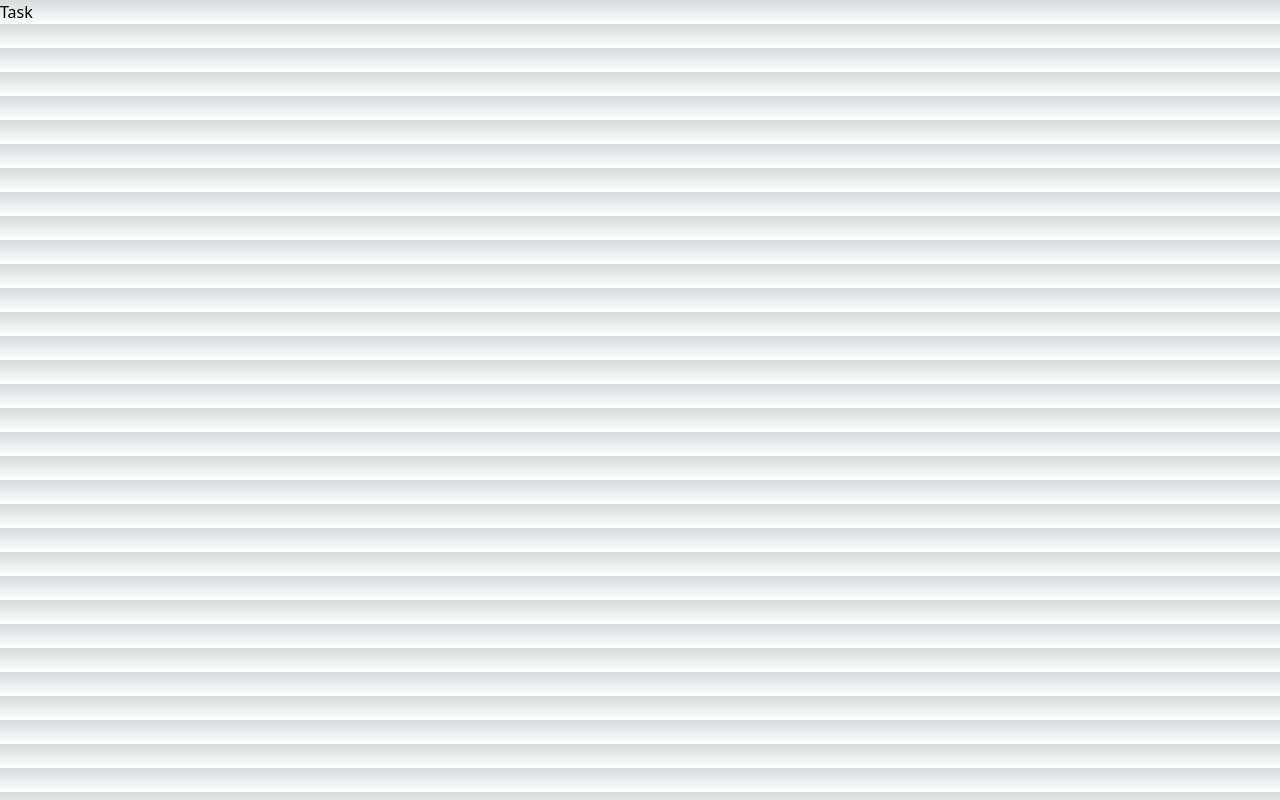
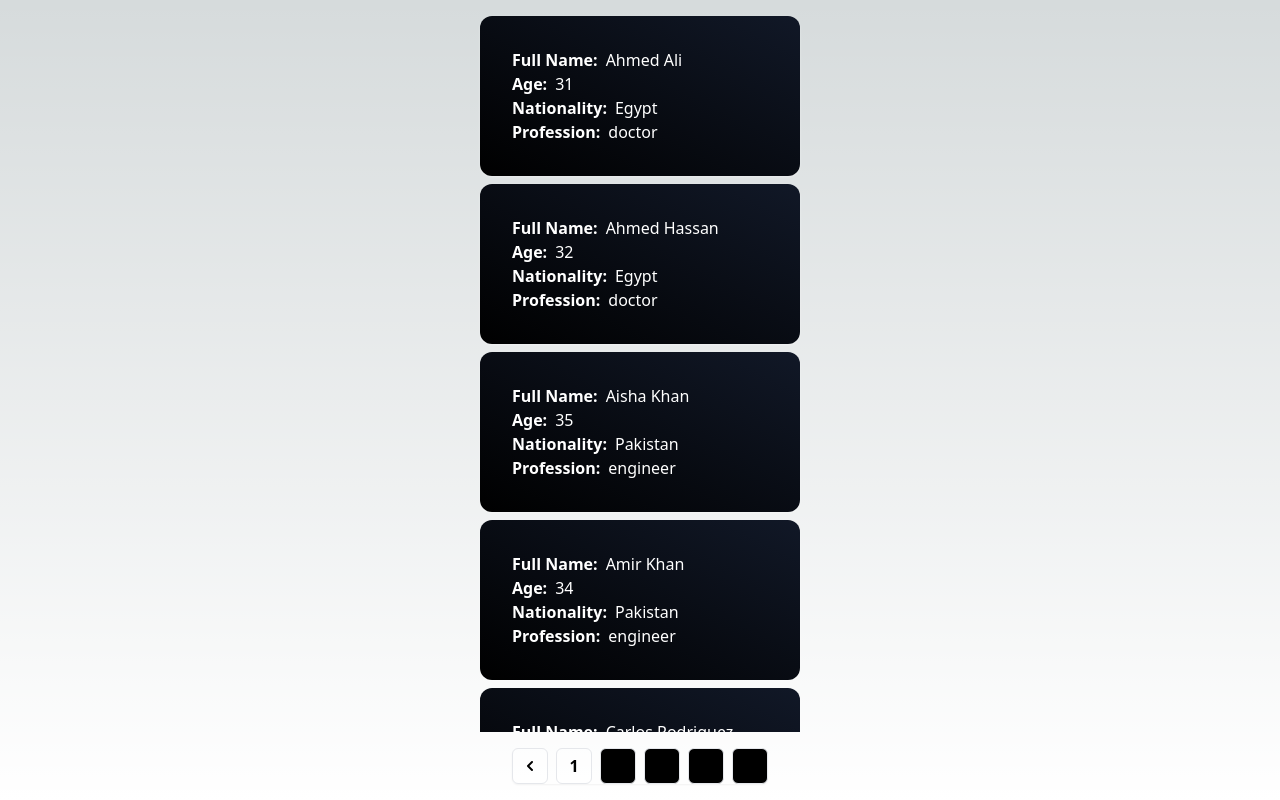
Before and after one commit to gorrion-io/winter-camp-2024, a Next.js app: page /task/1 in a window 1280 px wide. Built offline with nearby package versions, Linux system fonts and the light colour scheme.

Commit message:
feat(crew-SSR): implement pagination for crew list using SSR

```diff
--- a/pages/task/[page].tsx
+++ b/pages/task/[page].tsx
@@ -3,6 +3,26 @@
  * @description Use tanstack/react-query or swr to fetch data from the endpoint. Prepare pagination.
  */
 
-export default function Task() {
-  return <div>Task</div>;
+import { Pagination } from "@/components/pagination/Pagination";
+import { CrewList } from "@/components/crew-list/CrewList";
+import { getCrew } from "@/lib/api/get-crew";
+import { parseToNumber } from "@/lib/utils/parse-to-number";
+import { NextPageContext } from "next";
+
+export const getServerSideProps = async ({
+  query: { page },
+}: NextPageContext) => {
+  const parsedPage = parseToNumber(page);
+  if (!parsedPage) return { notFound: true };
+  const data = await getCrew({ page: parsedPage });
+  return { props: data };
+};
+
+export default function Task({ data, pagination }: CrewResponse) {
+  return (
+    <div className="w-screen h-screen flex flex-col justify-around items-center overflow-hidden">
+      <CrewList crew={data} />
+      <Pagination {...pagination} />
+    </div>
+  );
 }
```
